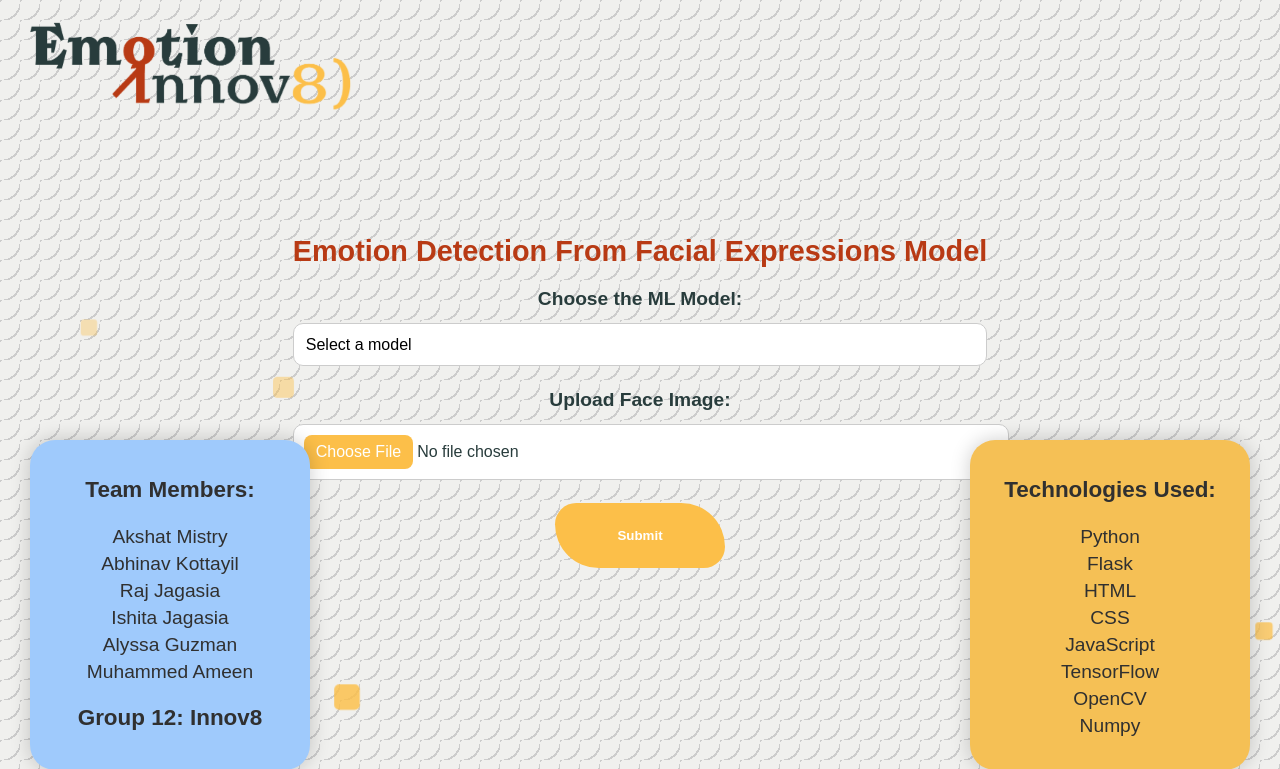
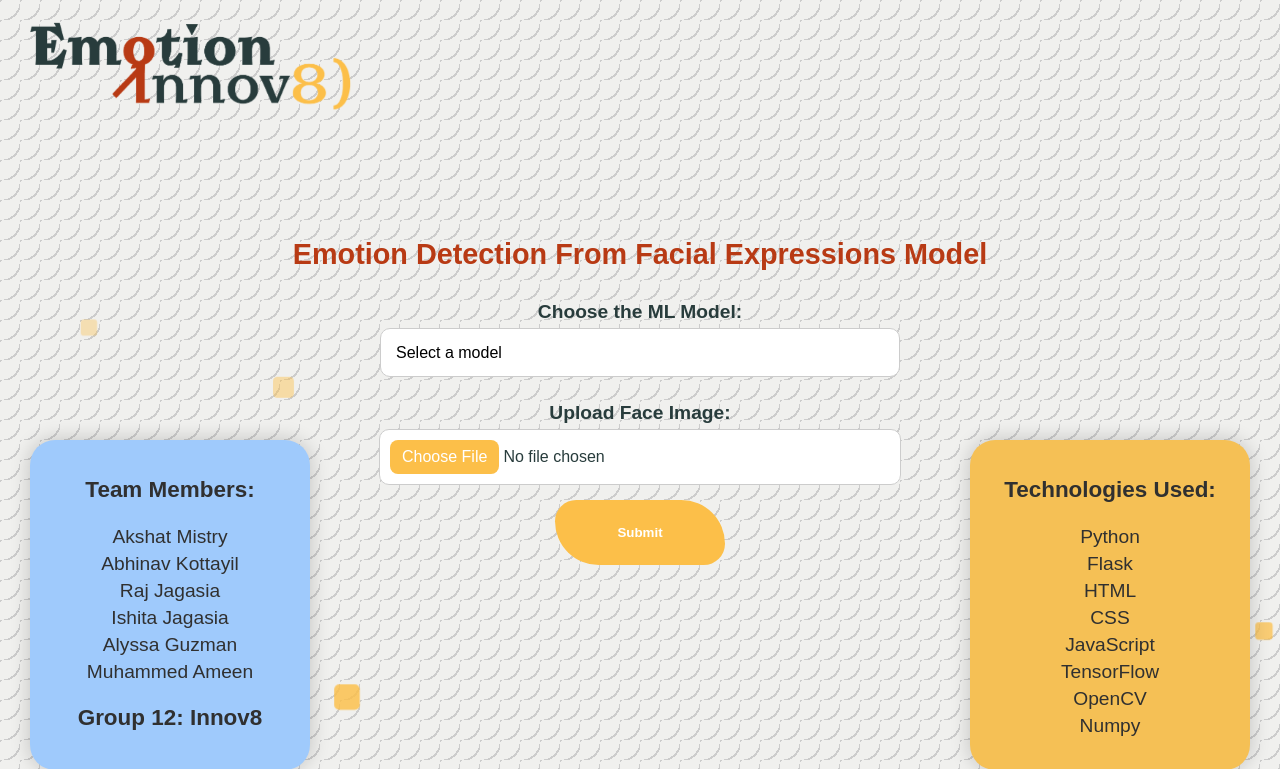
Before and after one commit to Abhinav-kk/emotion-detection-ai-app, a Flask app: page / in a window 1280 px wide. Shown: the top 769 px of the page. Run offline with Flask 3, Linux system fonts and the light colour scheme.

Commit message:
fixed dropdown and file upload mismatch

```diff
--- a/static/style.css
+++ b/static/style.css
@@ -151,9 +151,8 @@ label {
 }
 
 select {
-    width: 100%;
-    padding: 12px;
-    margin: 8px 0;
+    width: 520px;
+    padding: 15px;
     border-radius: 10px;
     /* Rounded corners */
     border: 1px solid #ccc;
@@ -183,9 +182,8 @@ select::after {
 }
 
 input[type="file"] {
-    width: 100%;
+    width: 500px;
     padding: 10px;
-    margin: 8px 0;
     border-radius: 10px;
     /* Rounded corners */
     border: 1px solid #ccc;
@@ -193,6 +191,13 @@ input[type="file"] {
     background-color: #fff;
     cursor: pointer;
 }
+
+.form-group {
+    display: flex;
+    flex-direction: column;
+    align-items: center;
+}
+
 
 input[type="file"]::file-selector-button {
     background-color: #FCBF49;
```
